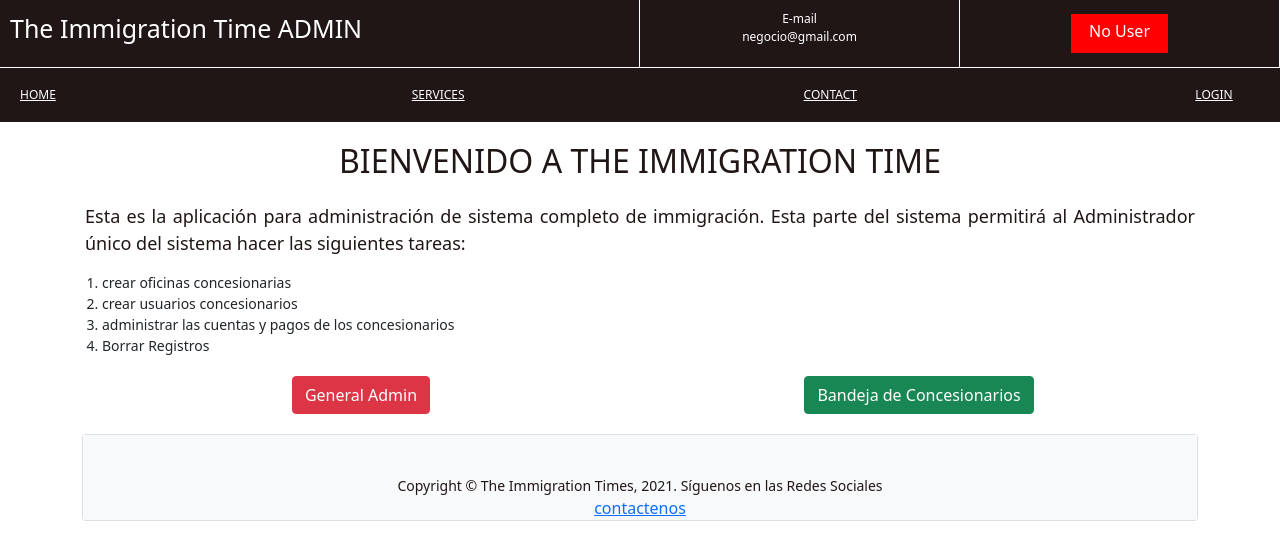
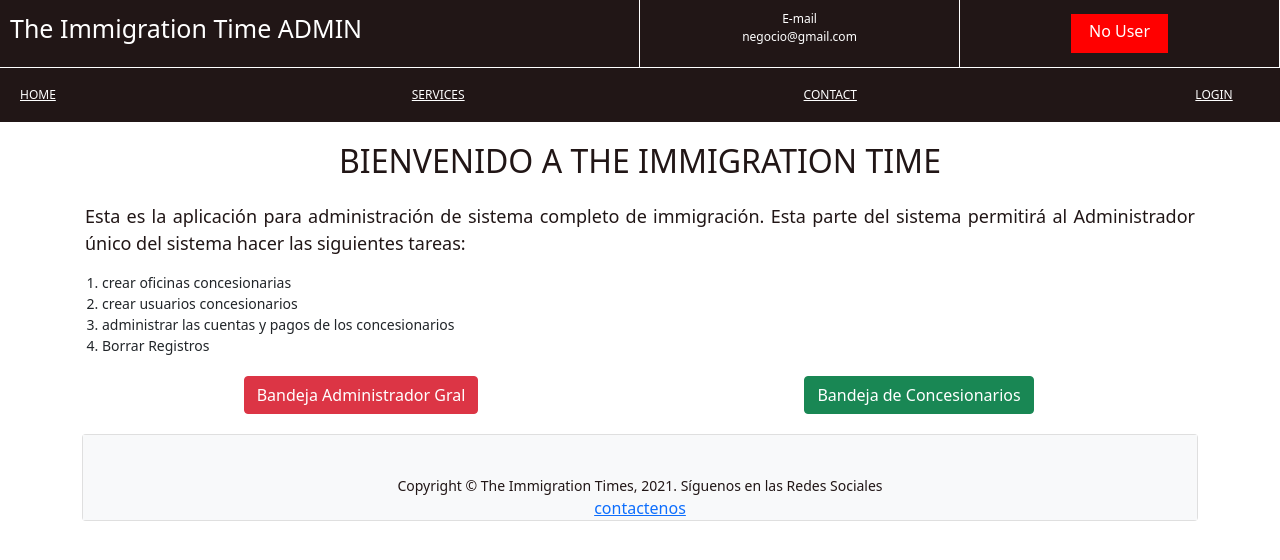
Before and after one commit to jolulipa/immigration-admin, a React (Create React App) app: page / in a window 1280 px wide. Shown: the top 560 px of the page. Built offline with nearby package versions, Linux system fonts and the light colour scheme.

Commit message:
fix link to adm

```diff
--- a/src/screens/WelcomePage/WelcomePage.jsx
+++ b/src/screens/WelcomePage/WelcomePage.jsx
@@ -48,7 +48,7 @@ const WelcomePage = () => {
           to="/screens/UsersPage"
         >
           <button className="btn btn-danger" type="button">
-            General Admin
+            Bandeja Administrador Gral
           </button>
         </Link>
         <Link
```
